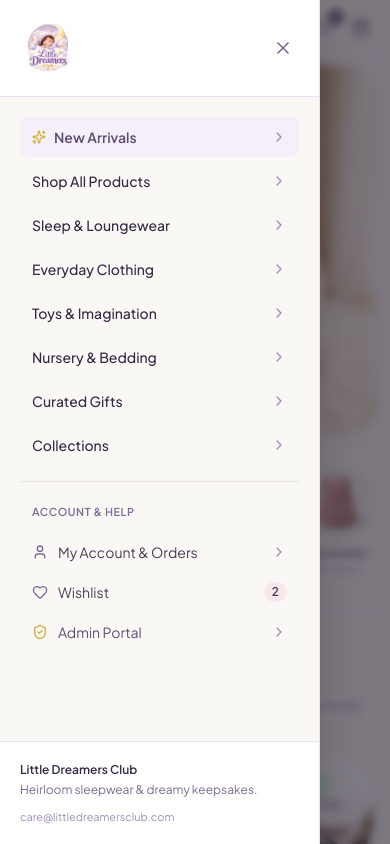
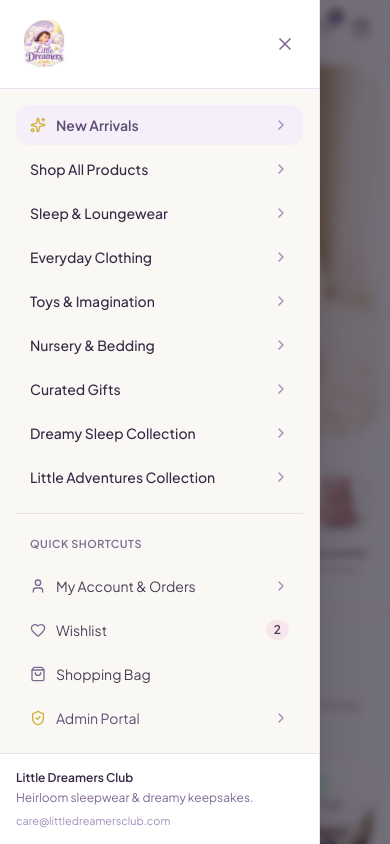
Before and after one commit to NIKITNEUPANE/little-dreamers-club, a Next.js app: page / in a window 390 px wide. Both pictures are taken after a click on the button 26 px from the left and 28 px from the top of the page. Shown: the top 844 px of the page. Built offline with nearby package versions, Linux system fonts and the light colour scheme; no server answers; the database is empty; a web font is replaced by a local one.

Commit message:
fix: sidebar drawer opening reliably across desktop and mobile with useMobileMenu store

```diff
--- a/components/layout/Header.tsx
+++ b/components/layout/Header.tsx
@@ -10,6 +10,7 @@
 import { useCart } from '../../lib/store/useCartStore';
 import { useWishlist } from '../../lib/store/useWishlistStore';
 import { useAuth } from '../../lib/store/useAuthStore';
+import { useMobileMenu } from '../../lib/store/useMobileMenuStore';
 
 const SEARCH_EXAMPLES = [
   "Search 'organic modal pajamas'...",
@@ -24,12 +25,12 @@
 export const Header: React.FC = () => {
   const pathname = usePathname();
   const [isSearchOpen, setIsSearchOpen] = useState(false);
-  const [isMobileNavOpen, setIsMobileNavOpen] = useState(false);
   const [mounted, setMounted] = useState(false);
   const [isVisible, setIsVisible] = useState(true);
   const [lastScrollY, setLastScrollY] = useState(0);
   const [placeholderIndex, setPlaceholderIndex] = useState(0);
 
+  const { openMenu } = useMobileMenu();
   const { itemCount, openCart } = useCart();
   const { count: wishlistCount } = useWishlist();
   const { user, isAdmin } = useAuth();
@@ -78,8 +79,9 @@
           {/* Mobile & Desktop Menu Trigger (Left) */}
           <div className="flex items-center shrink-0">
             <button
-              onClick={() => setIsMobileNavOpen(true)}
-              className="p-2 -ml-1 text-[#4A3E56] hover:text-[#2A2433] hover:bg-[#EFEAF6] rounded-full transition-colors"
+              type="button"
+              onClick={openMenu}
+              className="p-2 -ml-1 text-[#4A3E56] hover:text-[#2A2433] hover:bg-[#EFEAF6] rounded-full transition-colors cursor-pointer"
               aria-label="Open navigation menu"
             >
               <Menu className="w-5 h-5 sm:w-6 sm:h-6" />
@@ -181,11 +183,7 @@
 
       {/* Global Overlays & Drawers */}
       <SearchOverlay isOpen={isSearchOpen} onClose={() => setIsSearchOpen(false)} />
-      <MobileNav
-        isOpen={isMobileNavOpen}
-        onClose={() => setIsMobileNavOpen(false)}
-        wishlistCount={wishlistCount}
-      />
+      <MobileNav />
       <CartDrawer />
     </>
   );
--- a/components/layout/MobileNav.tsx
+++ b/components/layout/MobileNav.tsx
@@ -1,17 +1,29 @@
 'use client';
 
-import React from 'react';
+import React, { useEffect } from 'react';
 import Link from 'next/link';
-import { X, Heart, User, Sparkles, ChevronRight, ShieldCheck } from 'lucide-react';
+import { X, Heart, User, Sparkles, ChevronRight, ShieldCheck, ShoppingBag } from 'lucide-react';
 import { BrandLogo } from '../ui/BrandLogo';
+import { useMobileMenu } from '../../lib/store/useMobileMenuStore';
+import { useWishlist } from '../../lib/store/useWishlistStore';
+import { useCart } from '../../lib/store/useCartStore';
 
-interface MobileNavProps {
-  isOpen: boolean;
-  onClose: () => void;
-  wishlistCount: number;
-}
+export const MobileNav: React.FC = () => {
+  const { isOpen, closeMenu } = useMobileMenu();
+  const { count: wishlistCount } = useWishlist();
+  const { itemCount, openCart } = useCart();
 
-export const MobileNav: React.FC<MobileNavProps> = ({ isOpen, onClose, wishlistCount }) => {
+  useEffect(() => {
+    if (isOpen) {
+      document.body.style.overflow = 'hidden';
+    } else {
+      document.body.style.overflow = '';
+    }
+    return () => {
+      document.body.style.overflow = '';
+    };
+  }, [isOpen]);
+
   if (!isOpen) return null;
 
   const navLinks = [
@@ -22,46 +34,50 @@
     { label: 'Toys & Imagination', href: '/shop?category=toys' },
     { label: 'Nursery & Bedding', href: '/shop?category=nursery' },
     { label: 'Curated Gifts', href: '/shop?category=gifts' },
-    { label: 'Collections', href: '/collections/dreamy-sleep' },
+    { label: 'Dreamy Sleep Collection', href: '/collections/dreamy-sleep' },
+    { label: 'Little Adventures Collection', href: '/collections/little-adventures' },
   ];
 
   return (
-    <div className="fixed inset-0 z-50 overflow-hidden animate-in fade-in duration-200">
-      {/* Backdrop */}
+    <div className="fixed inset-0 z-[100] overflow-hidden">
+      {/* Dark Overlay Backdrop */}
       <div
-        className="absolute inset-0 bg-[#2A2433]/60 backdrop-blur-xs transition-opacity"
-        onClick={onClose}
+        className="fixed inset-0 bg-[#2A2433]/65 backdrop-blur-xs transition-opacity animate-in fade-in duration-200"
+        onClick={closeMenu}
+        aria-hidden="true"
       />
 
-      <div className="fixed inset-y-0 left-0 max-w-full flex pr-10">
-        <div className="w-screen max-w-xs sm:max-w-sm bg-[#FAF8F5] shadow-2xl flex flex-col border-r border-[#E8E2EE] animate-in slide-in-from-left duration-300">
-          {/* Header */}
-          <div className="p-5 border-b border-[#E8E2EE] flex items-center justify-between bg-white">
+      {/* Sliding Sidebar Panel */}
+      <div className="fixed inset-y-0 left-0 max-w-full flex pr-10 z-[101] pointer-events-auto">
+        <aside className="w-screen max-w-xs sm:max-w-sm bg-[#FAF8F5] shadow-2xl flex flex-col border-r border-[#E8E2EE] animate-in slide-in-from-left duration-300">
+          {/* Top Header */}
+          <div className="p-4 sm:p-5 border-b border-[#E8E2EE] flex items-center justify-between bg-white">
             <BrandLogo variant="compact" />
             <button
-              onClick={onClose}
-              className="p-1.5 rounded-full text-[#7E6A94] hover:text-[#2A2433] hover:bg-[#EFEAF6] transition-colors"
-              aria-label="Close navigation"
+              type="button"
+              onClick={closeMenu}
+              className="p-2 rounded-full text-[#7E6A94] hover:text-[#2A2433] hover:bg-[#EFEAF6] transition-colors cursor-pointer"
+              aria-label="Close menu"
             >
               <X className="w-5 h-5" />
             </button>
           </div>
 
-          {/* Links */}
-          <div className="flex-1 overflow-y-auto p-5 space-y-1">
+          {/* Nav List */}
+          <div className="flex-1 overflow-y-auto p-4 sm:p-5 space-y-1">
             {navLinks.map((link) => (
               <Link
                 key={link.href}
                 href={link.href}
-                onClick={onClose}
-                className={`flex items-center justify-between px-3 py-2.5 rounded-lg text-sm font-medium transition-colors ${
+                onClick={closeMenu}
+                className={`flex items-center justify-between px-3.5 py-2.5 rounded-xl text-sm font-medium transition-colors ${
                   link.highlight
                     ? 'bg-[#F4EFF9] text-[#604E72] font-semibold'
                     : 'text-[#362945] hover:bg-[#EFEAF6]'
                 }`}
               >
-                <div className="flex items-center gap-2">
-                  {link.highlight && <Sparkles className="w-3.5 h-3.5 text-[#D4AF37]" />}
+                <div className="flex items-center gap-2.5">
+                  {link.highlight && <Sparkles className="w-4 h-4 text-[#D4AF37]" />}
                   <span>{link.label}</span>
                 </div>
                 <ChevronRight className="w-4 h-4 text-[#9F8EB9]" />
@@ -69,15 +85,15 @@
             ))}
 
             <div className="pt-4 pb-2 border-t border-[#E8E2EE] mt-4">
-              <span className="text-[0.68rem] font-semibold uppercase tracking-wider text-[#7E6A94] px-3">
-                Account & Help
+              <span className="text-[0.68rem] font-semibold uppercase tracking-wider text-[#7E6A94] px-3.5">
+                Quick Shortcuts
               </span>
             </div>
 
             <Link
               href="/account"
-              onClick={onClose}
-              className="flex items-center justify-between px-3 py-2 text-sm text-[#4A3E56] hover:bg-[#EFEAF6] rounded-lg transition-colors"
+              onClick={closeMenu}
+              className="flex items-center justify-between px-3.5 py-2.5 text-sm text-[#4A3E56] hover:bg-[#EFEAF6] rounded-xl transition-colors"
             >
               <div className="flex items-center gap-2.5">
                 <User className="w-4 h-4 text-[#7E6A94]" />
@@ -88,8 +104,8 @@
 
             <Link
               href="/wishlist"
-              onClick={onClose}
-              className="flex items-center justify-between px-3 py-2 text-sm text-[#4A3E56] hover:bg-[#EFEAF6] rounded-lg transition-colors"
+              onClick={closeMenu}
+              className="flex items-center justify-between px-3.5 py-2.5 text-sm text-[#4A3E56] hover:bg-[#EFEAF6] rounded-xl transition-colors"
             >
               <div className="flex items-center gap-2.5">
                 <Heart className="w-4 h-4 text-[#7E6A94]" />
@@ -102,10 +118,29 @@
               )}
             </Link>
 
+            <button
+              type="button"
+              onClick={() => {
+                closeMenu();
+                openCart();
+              }}
+              className="w-full flex items-center justify-between px-3.5 py-2.5 text-sm text-[#4A3E56] hover:bg-[#EFEAF6] rounded-xl transition-colors text-left"
+            >
+              <div className="flex items-center gap-2.5">
+                <ShoppingBag className="w-4 h-4 text-[#7E6A94]" />
+                <span>Shopping Bag</span>
+              </div>
+              {itemCount > 0 && (
+                <span className="text-xs px-2 py-0.5 rounded-full bg-[#604E72] text-[#FAF8F5] font-semibold">
+                  {itemCount}
+                </span>
+              )}
+            </button>
+
             <Link
               href="/admin"
-              onClick={onClose}
-              className="flex items-center justify-between px-3 py-2 text-sm text-[#604E72] hover:bg-[#EFEAF6] rounded-lg transition-colors"
+              onClick={closeMenu}
+              className="flex items-center justify-between px-3.5 py-2.5 text-sm text-[#604E72] hover:bg-[#EFEAF6] rounded-xl transition-colors"
             >
               <div className="flex items-center gap-2.5">
                 <ShieldCheck className="w-4 h-4 text-[#D4AF37]" />
@@ -116,12 +151,12 @@
           </div>
 
           {/* Footer Info */}
-          <div className="p-5 border-t border-[#E8E2EE] bg-[#FFFFFF] text-xs text-[#7E6A94] space-y-1">
+          <div className="p-4 sm:p-5 border-t border-[#E8E2EE] bg-[#FFFFFF] text-xs text-[#7E6A94] space-y-1">
             <p className="font-semibold text-[#362945]">Little Dreamers Club</p>
             <p>Heirloom sleepwear & dreamy keepsakes.</p>
-            <p className="pt-2 text-[0.68rem] text-[#9F8EB9]">care@littledreamersclub.com</p>
+            <p className="pt-1 text-[0.68rem] text-[#9F8EB9]">care@littledreamersclub.com</p>
           </div>
-        </div>
+        </aside>
       </div>
     </div>
   );
--- /dev/null
+++ b/lib/store/useMobileMenuStore.ts
@@ -0,0 +1,48 @@
+'use client';
+
+import { useState, useEffect } from 'react';
+
+let listeners: Array<() => void> = [];
+let isMenuOpen = false;
+
+function emitChange() {
+  for (const listener of listeners) {
+    listener();
+  }
+}
+
+export function openMobileMenu() {
+  isMenuOpen = true;
+  emitChange();
+}
+
+export function closeMobileMenu() {
+  isMenuOpen = false;
+  emitChange();
+}
+
+export function toggleMobileMenu() {
+  isMenuOpen = !isMenuOpen;
+  emitChange();
+}
+
+export function useMobileMenu() {
+  const [isOpen, setIsOpen] = useState(isMenuOpen);
+
+  useEffect(() => {
+    function handleChange() {
+      setIsOpen(isMenuOpen);
+    }
+    listeners.push(handleChange);
+    return () => {
+      listeners = listeners.filter((l) => l !== handleChange);
+    };
+  }, []);
+
+  return {
+    isOpen,
+    openMenu: openMobileMenu,
+    closeMenu: closeMobileMenu,
+    toggleMenu: toggleMobileMenu,
+  };
+}
```
